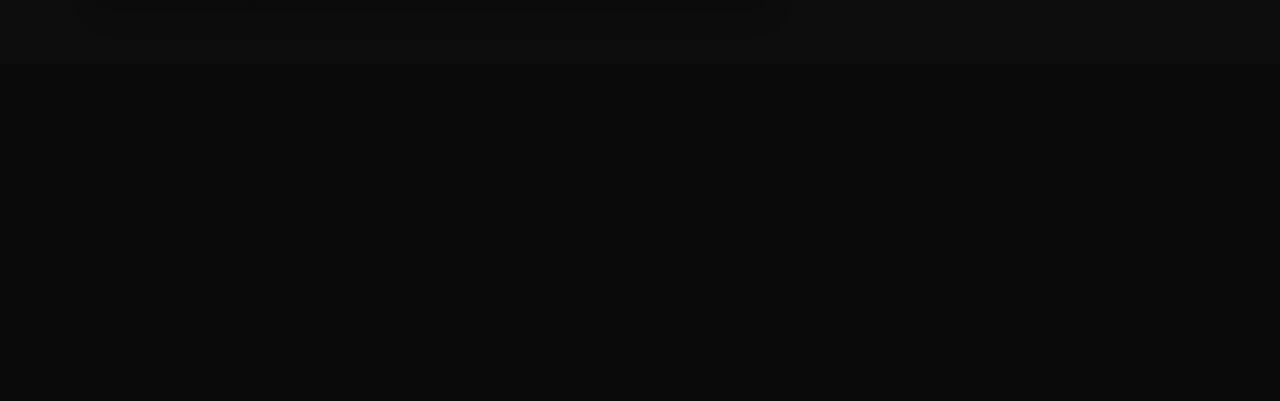
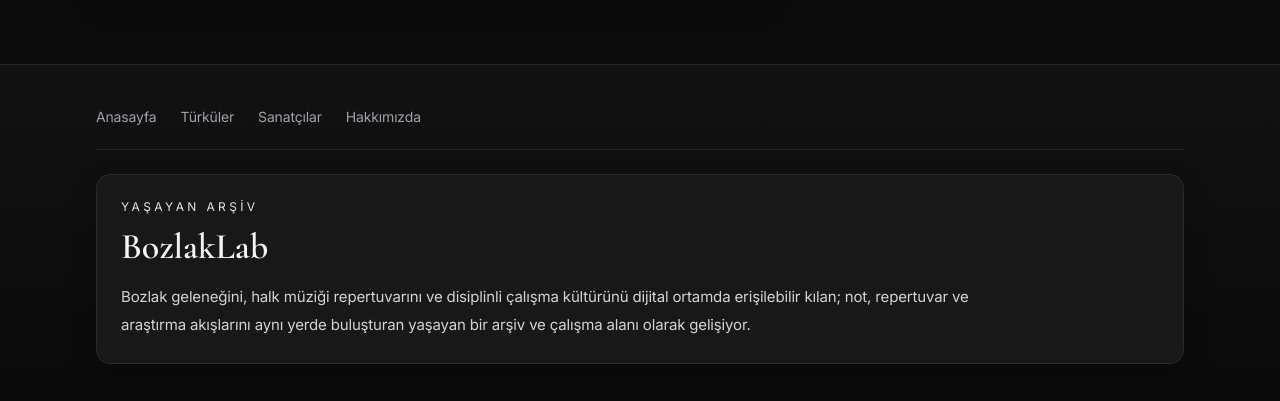
Before and after one commit to NecmettinZemberi/Codex-Test, a Next.js app: page /login in a window 1280 px wide. Shown: the part 517-918 px from the top of the page. Before the commit the page ends 800 px from the top, so only its background shows below. Built offline with nearby package versions, Linux system fonts and the light colour scheme; no server answers.

Commit message:
Add site footer and about page

```diff
--- /dev/null
+++ b/app/hakkimizda/page.tsx
@@ -0,0 +1,77 @@
+export default function AboutPage() {
+  return (
+    <main className="container-base py-12 sm:py-16">
+      <section className="surface relative overflow-hidden p-8 sm:p-12">
+        <div className="absolute inset-0 bg-[linear-gradient(135deg,rgba(255,255,255,0.04),transparent_38%),radial-gradient(circle_at_top_right,rgba(143,107,59,0.16),transparent_32%)]" />
+
+        <div className="relative">
+          <p className="eyebrow text-accent">Hakkımızda</p>
+          <h1 className="page-title mt-5 max-w-4xl">
+            Bozlak ve halk müziği birikimini dijitalde daha erişilebilir kılmak için kurulan bir
+            çalışma alanı.
+          </h1>
+          <p className="mt-6 max-w-3xl text-base leading-8 text-stone-200">
+            BozlakLab; repertuvarı, sanatçı hafızasını ve çalışma disiplinini aynı yerde buluşturan
+            yaşayan bir arşiv fikriyle ilerliyor. Amaç, hem düzenli çalışan müzisyenler için sade
+            bir başvuru alanı sunmak hem de kültürel belleğin güncel araçlarla korunmasına katkı
+            sağlamak.
+          </p>
+        </div>
+      </section>
+
+      <section className="mt-10 grid gap-5 lg:grid-cols-3">
+        <article className="surface p-6">
+          <p className="eyebrow">Amaç</p>
+          <h2 className="mt-3 font-display text-3xl font-semibold text-text">Sitenin odağı</h2>
+          <p className="mt-4 text-sm leading-7 text-stone-300">
+            Platform; bozlak geleneği ve halk müziği repertuvarı etrafında dağınık duran bilgiyi
+            daha düzenli, daha takip edilebilir ve daha çalışılabilir bir yapıya taşımayı hedefler.
+          </p>
+        </article>
+
+        <article className="surface p-6">
+          <p className="eyebrow">Erişilebilirlik</p>
+          <h2 className="mt-3 font-display text-3xl font-semibold text-text">Dijital katkı</h2>
+          <p className="mt-4 text-sm leading-7 text-stone-300">
+            Kültürel mirasın devam etmesi için dijital arşivleme ve erişilebilirlik kritik görülür.
+            Sanatçıları, türküleri ve çalışma akışlarını daha görünür kılan yapı bu devamlılığa
+            küçük ama kalıcı bir katkı sunmayı amaçlar.
+          </p>
+        </article>
+
+        <article className="surface p-6">
+          <p className="eyebrow">Süreklilik</p>
+          <h2 className="mt-3 font-display text-3xl font-semibold text-text">
+            Gelişmeye devam ediyor
+          </h2>
+          <p className="mt-4 text-sm leading-7 text-stone-300">
+            BozlakLab tamamlanmış bir vitrin değil; repertuvarın genişlediği, içeriklerin
+            derinleştiği ve çalışma araçlarının adım adım iyileştirildiği bir platform olarak
+            geliştirilmeye devam ediyor.
+          </p>
+        </article>
+      </section>
+
+      <section className="surface-alt mt-10 grid gap-6 p-6 sm:p-8 lg:grid-cols-[minmax(0,1.2fr)_minmax(240px,0.8fr)]">
+        <div>
+          <p className="eyebrow text-accent">Kurucu notu</p>
+          <h2 className="mt-3 font-display text-3xl font-semibold text-text">Neden bu alan var?</h2>
+          <p className="mt-4 max-w-3xl text-sm leading-7 text-stone-300">
+            Geleneksel müzik üretimi yalnızca kayıtlarla değil, tekrar eden çalışma, aktarım ve
+            hafıza ile yaşıyor. Bu nedenle platform; sadece bir listeleme yüzeyi değil, zamanla
+            büyüyen bir referans ve çalışma zemini olarak düşünülüyor.
+          </p>
+        </div>
+
+        <aside className="rounded-2xl border border-border bg-surface px-5 py-6">
+          <p className="text-xs font-medium uppercase tracking-[0.22em] text-muted">Not</p>
+          <p className="mt-4 font-display text-3xl font-semibold text-text">BT tarafından kurulmuştur.</p>
+          <p className="mt-3 text-sm leading-7 text-muted">
+            Platform, kültürel belleği daha erişilebilir bir dijital zeminde sürdürme niyetiyle
+            şekillenmektedir.
+          </p>
+        </aside>
+      </section>
+    </main>
+  );
+}
--- a/app/layout.tsx
+++ b/app/layout.tsx
@@ -1,6 +1,7 @@
 import type { Metadata } from 'next';
 import { Cormorant_Garamond, Inter } from 'next/font/google';
 import './globals.css';
+import { Footer } from '@/components/layout/Footer';
 import { Navbar } from '@/components/layout/Navbar';
 import { GlobalNoticeToast } from '@/components/ui/GlobalNoticeToast';
 import { getCurrentUserContext } from '@/utils/auth/server';
@@ -38,9 +39,12 @@
 
   return (
     <html lang="tr">
-      <body className={`${inter.variable} ${cormorant.variable}`}>
+      <body className={`${inter.variable} ${cormorant.variable} min-h-screen`}>
         <Navbar authMode={auth.mode} />
-        {children}
+        <div className="flex min-h-[calc(100vh-4rem)] flex-col">
+          <div className="flex-1">{children}</div>
+          <Footer />
+        </div>
         <GlobalNoticeToast />
       </body>
     </html>
--- /dev/null
+++ b/components/layout/Footer.tsx
@@ -0,0 +1,37 @@
+import Link from 'next/link';
+import { footerNavigation } from '@/lib/site';
+
+export function Footer() {
+  return (
+    <footer className="border-t border-border bg-[linear-gradient(180deg,rgba(255,255,255,0.02),rgba(255,255,255,0)),linear-gradient(180deg,#0d0d0d,#0a0a0a)]">
+      <div className="container-base py-8 sm:py-10">
+        <nav
+          aria-label="Alt gezinme"
+          className="flex flex-wrap items-center gap-x-5 gap-y-3 border-b border-border/80 pb-5 text-sm text-muted sm:gap-x-6"
+        >
+          {footerNavigation.map((item) => (
+            <Link
+              key={item.href}
+              href={item.href}
+              className="break-words leading-6 transition hover:text-text"
+            >
+              {item.label}
+            </Link>
+          ))}
+        </nav>
+
+        <section className="surface-alt mt-6 p-5 sm:p-6">
+          <p className="eyebrow text-accent">Yaşayan arşiv</p>
+          <h2 className="mt-3 font-display text-3xl font-semibold text-text sm:text-4xl">
+            BozlakLab
+          </h2>
+          <p className="mt-4 max-w-4xl text-sm leading-7 text-stone-300 sm:text-[15px]">
+            Bozlak geleneğini, halk müziği repertuvarını ve disiplinli çalışma kültürünü dijital
+            ortamda erişilebilir kılan; not, repertuvar ve araştırma akışlarını aynı yerde
+            buluşturan yaşayan bir arşiv ve çalışma alanı olarak gelişiyor.
+          </p>
+        </section>
+      </div>
+    </footer>
+  );
+}
--- a/components/layout/Navbar.tsx
+++ b/components/layout/Navbar.tsx
@@ -5,16 +5,12 @@
 import { usePathname, useRouter } from 'next/navigation';
 import { artists, songs } from '@/data/mockData';
 import { SongSearchSuggestions } from '@/components/songs/SongSearchSuggestions';
+import { headerNavigation } from '@/lib/site';
 import { getSearchHref, getSongHref } from '@/lib/utils';
 
 type NavbarProps = {
   authMode?: 'anonymous' | 'demo' | 'supabase';
 };
-
-const navLinks = [
-  { label: 'Türküler', href: '/turkuler' },
-  { label: 'Sanatçılar', href: '/artists' },
-];
 
 const authHref = '/login';
 
@@ -240,7 +236,7 @@
                 </form>
 
                 <div className="space-y-2">
-                  {navLinks.map((link) => (
+                  {headerNavigation.map((link) => (
                     <Link
                       key={link.href}
                       href={link.href}
@@ -290,7 +286,7 @@
           </Link>
 
           <div className="flex items-center gap-5">
-            {navLinks.map((link) => (
+            {headerNavigation.map((link) => (
               <Link key={link.href} href={link.href} className={getLinkClass(pathname, link.href)}>
                 {link.label}
               </Link>
--- /dev/null
+++ b/lib/site.ts
@@ -0,0 +1,37 @@
+export type SiteNavItem = {
+  href: string;
+  label: string;
+  showInFooter: boolean;
+  showInHeader: boolean;
+};
+
+export const siteNavigation: SiteNavItem[] = [
+  {
+    href: '/',
+    label: 'Anasayfa',
+    showInFooter: true,
+    showInHeader: false,
+  },
+  {
+    href: '/turkuler',
+    label: 'Türküler',
+    showInFooter: true,
+    showInHeader: true,
+  },
+  {
+    href: '/artists',
+    label: 'Sanatçılar',
+    showInFooter: true,
+    showInHeader: true,
+  },
+  {
+    href: '/hakkimizda',
+    label: 'Hakkımızda',
+    showInFooter: true,
+    showInHeader: false,
+  },
+];
+
+export const footerNavigation = siteNavigation.filter((item) => item.showInFooter);
+
+export const headerNavigation = siteNavigation.filter((item) => item.showInHeader);
```
